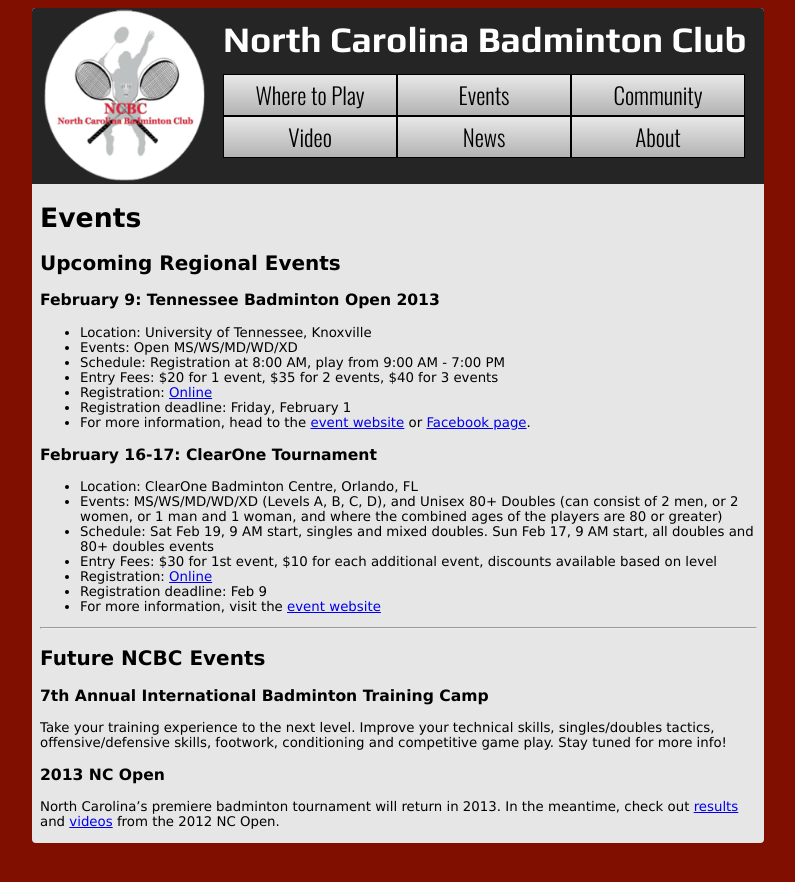
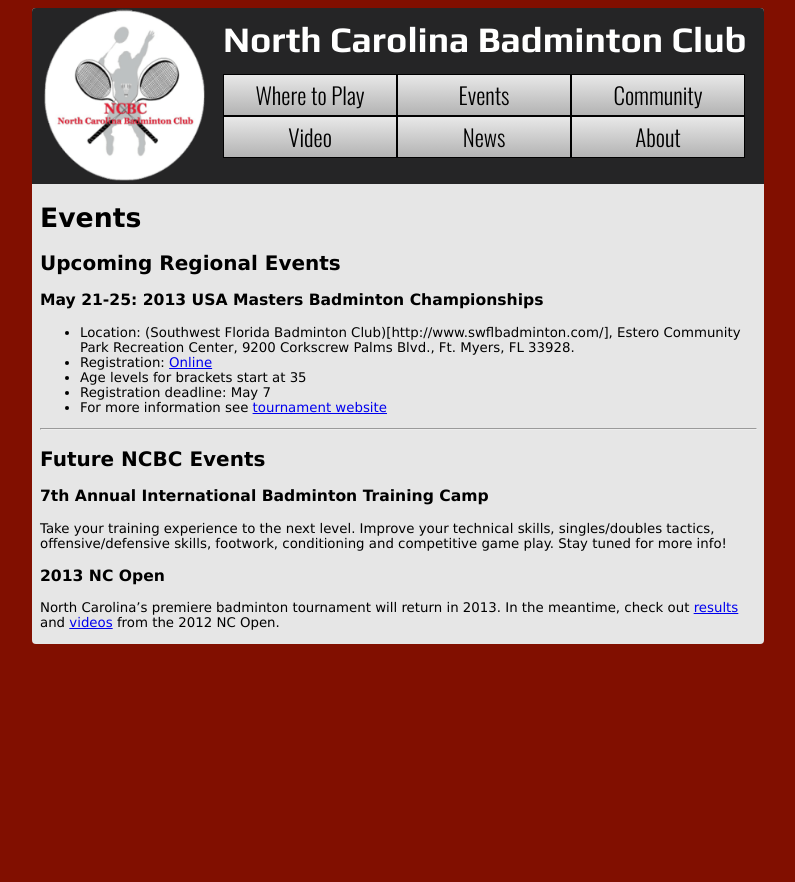
Before and after one commit to NCBC/ncbc.github.com, a Jekyll site: the page built from events.md, in a window 1280 px wide. Shown: the top 882 px of the page, without its empty margins (242-1037 px from the left). Built offline with Jekyll 4.4.1, drawn with Linux system fonts in a browser that asks for light colours.

Commit message:
Added USA Masters event

```diff
--- a/events.md
+++ b/events.md
@@ -6,24 +6,12 @@
 
 ## Upcoming Regional Events
 
-### February 9: Tennessee Badminton Open 2013
-- Location: University of Tennessee, Knoxville
-- Events: Open MS/WS/MD/WD/XD
-- Schedule: Registration at 8:00 AM, play from 9:00 AM - 7:00 PM
-- Entry Fees: $20 for 1 event, $35 for 2 events, $40 for 3 events
-- Registration: [Online](https://docs.google.com/spreadsheet/viewform?formkey=dGNyZ1BkaUZUdU1MSHJMSktRakpvT2c6MQ)
-- Registration deadline: Friday, February 1
-- For more information, head to the [event website](http://www.tennesseebadminton.com/events/tennessee-badminton-open-2013/) or [Facebook page](https://www.facebook.com/events/309728762461765/).
-
-### February 16-17: ClearOne Tournament
-- Location: ClearOne Badminton Centre, Orlando, FL
-- Events: MS/WS/MD/WD/XD (Levels A, B, C, D), and Unisex 80+ Doubles (can consist of 2 men, or 2 women, or 1 man and 1 woman, and
-where the combined ages of the players are 80 or greater)
-- Schedule: Sat Feb 19, 9 AM start, singles and mixed doubles. Sun Feb 17, 9 AM start, all doubles and 80+ doubles events
-- Entry Fees: $30 for 1st event, $10 for each additional event, discounts available based on level
-- Registration: [Online](http://www.tournamentsoftware.com/onlineentry/onlineentry.aspx?id=F937D65A-5D7E-4DB9-873F-0B1F9078BDAE)
-- Registration deadline: Feb 9
-- For more information, visit the [event website](http://www.tournamentsoftware.com/sport/tournament.aspx?id=F937D65A-5D7E-4DB9-873F-0B1F9078BDAE)
+### May 21-25: 2013 USA Masters Badminton Championships
+- Location: (Southwest Florida Badminton Club)[http://www.swflbadminton.com/], Estero Community Park Recreation Center, 9200 Corkscrew Palms Blvd., Ft. Myers, FL  33928.
+- Registration: [Online](https://www.railstation.org/usabadminton/Tournyreg.aspx?TournyID=2144108446)
+- Age levels for brackets start at 35
+- Registration deadline: May 7
+- For more information see [tournament website](http://www.teamusa.org/USA-Badminton/Features/2013/April/03/2013-USA-Masters-Badminton-Championships-Reminder.aspx)
 
 <hr />
 
```
